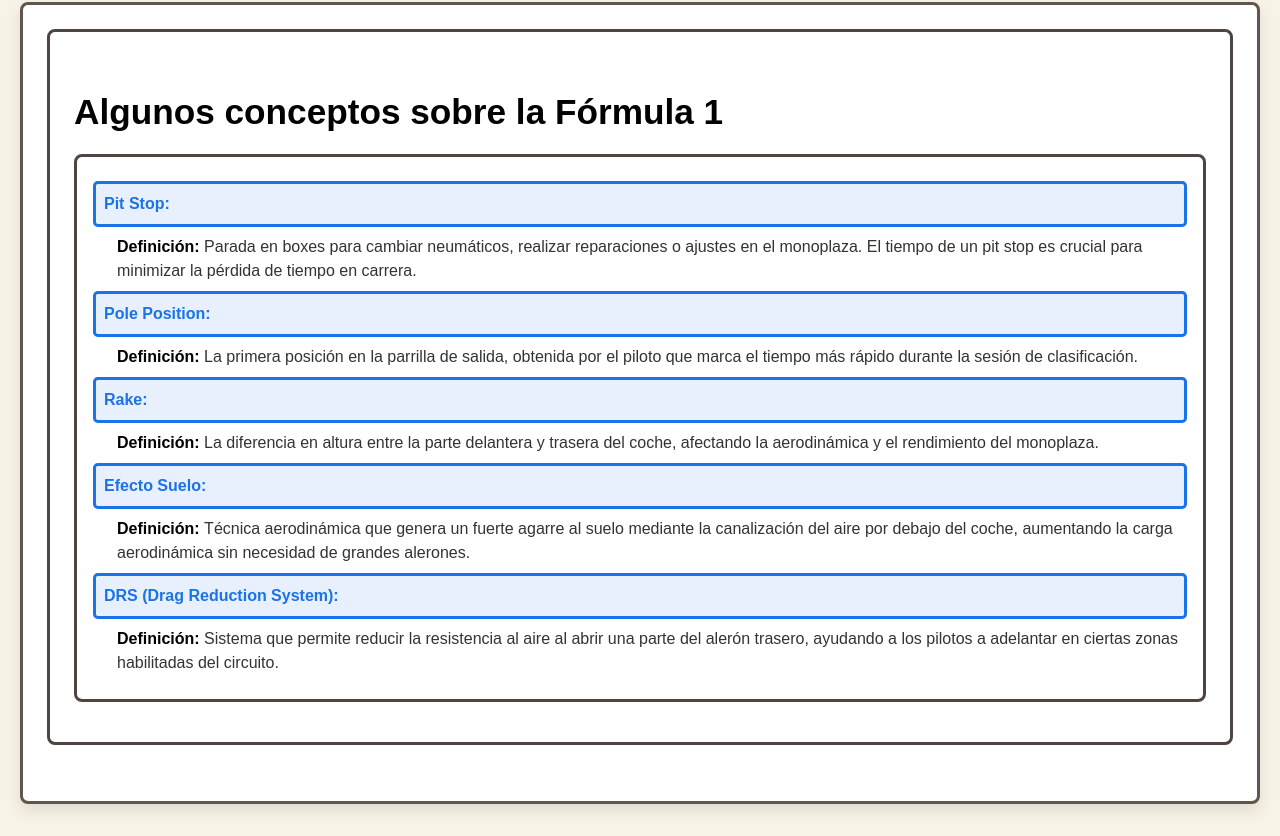
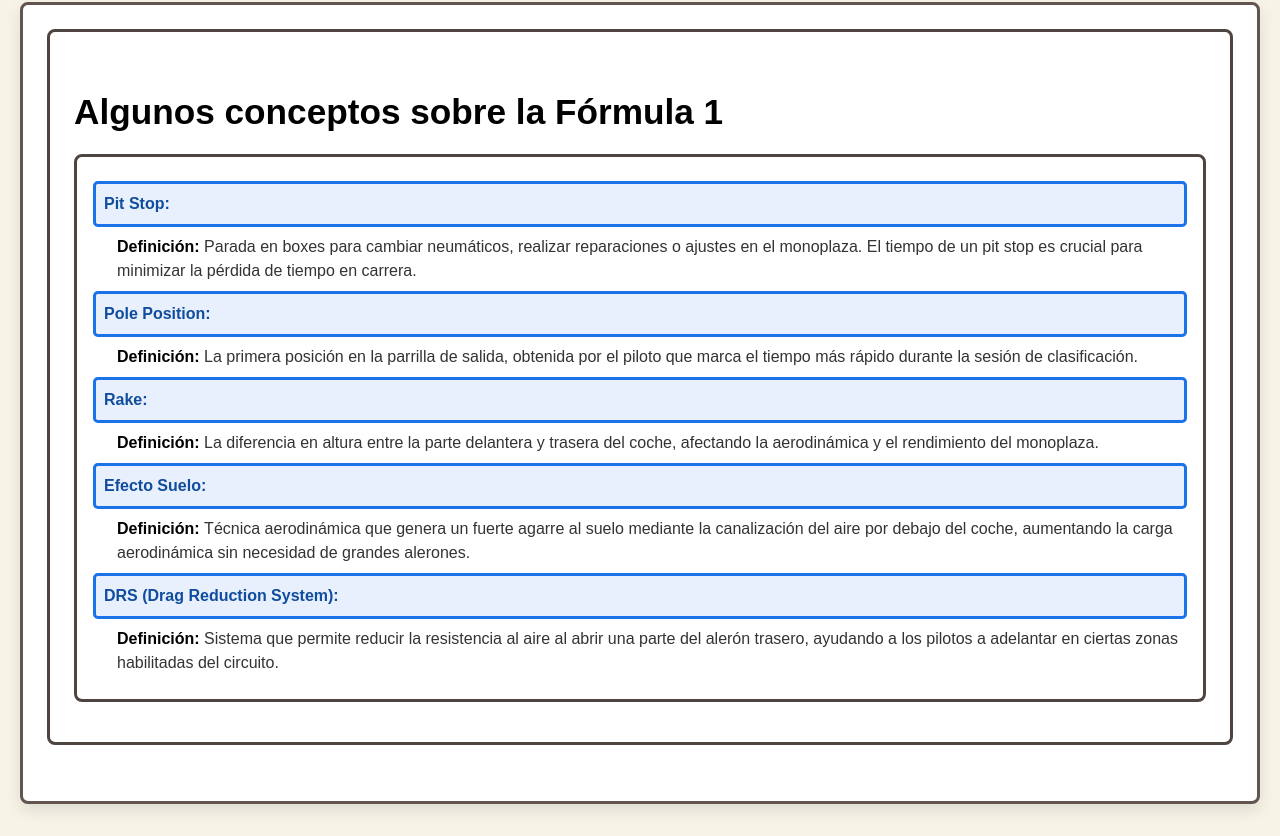
Before and after one commit to UO293912/sew, a plain HTML site: page piloto.html in a window 1280 px wide. Shown: the part 6744-7580 px from the top of the page. Drawn offline with Linux system fonts and the light colour scheme.

Commit message:
Update estilo.css

```diff
--- a/estilo/estilo.css
+++ b/estilo/estilo.css
@@ -164,7 +164,7 @@ dl {
 /* Especificidad: 0,0,2 */
 dl dt {
     font-weight: bold; /* Negrita */
-    color: #1a73e8; /* Color azul para los términos */
+    color: #104D9E; /* Color azul para los términos */
     background-color: #e8f0fe; /* Fondo azul claro */
     border: 0.2em  solid #1a73e8; /* Borde azul */
 }
```
